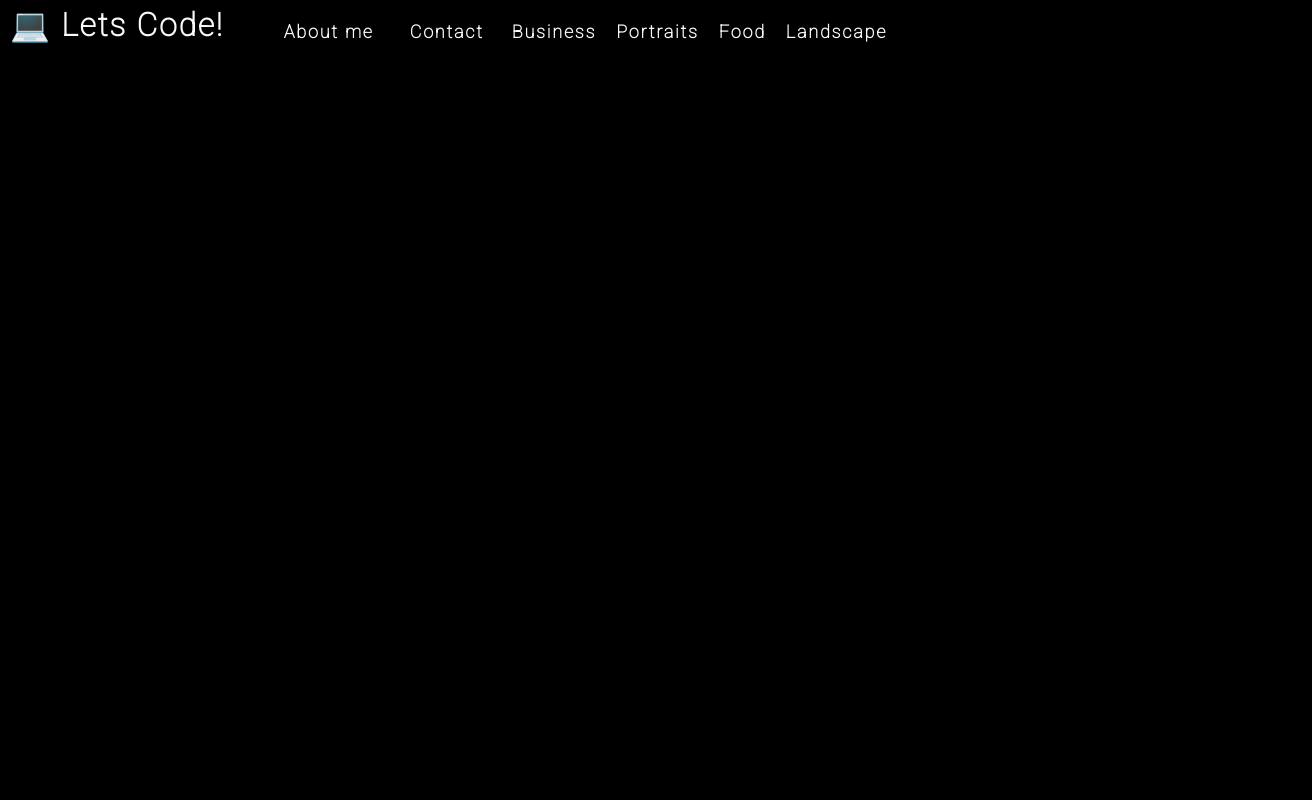
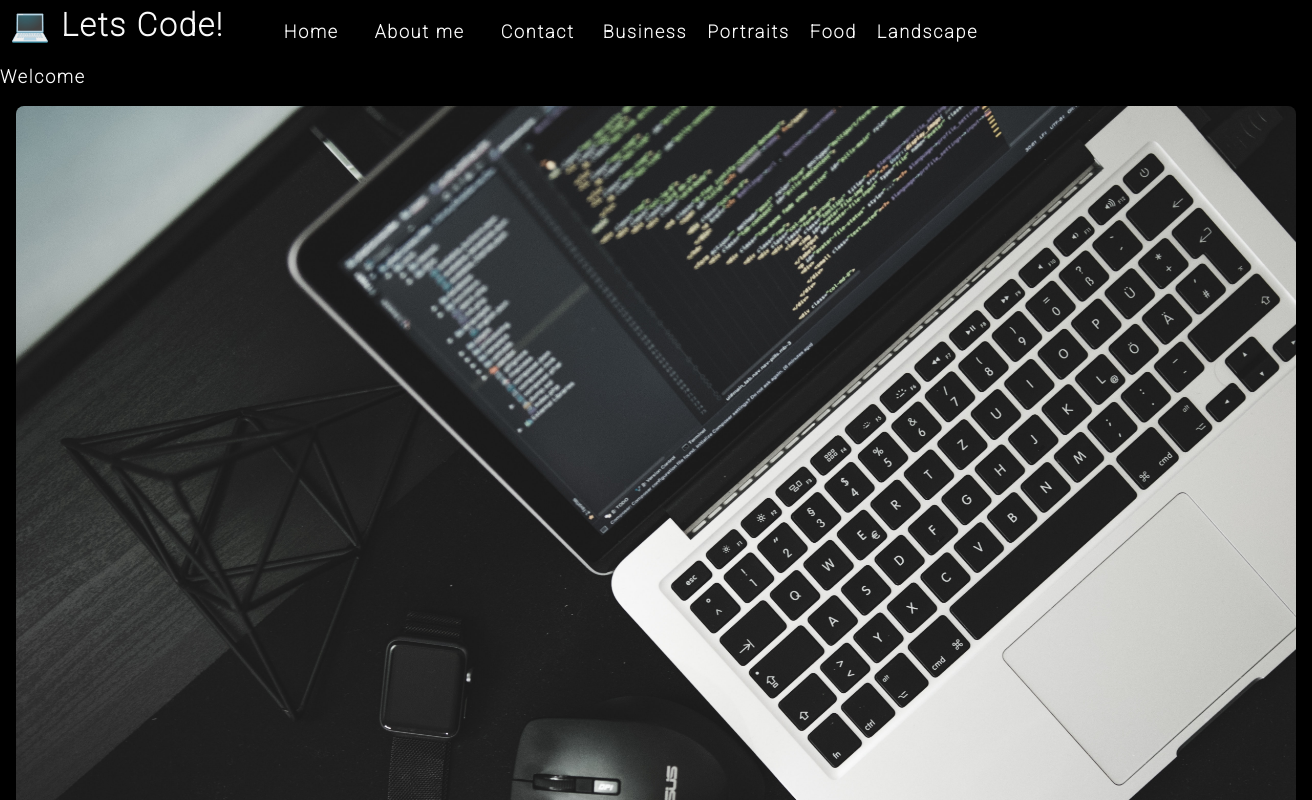
Before and after one commit to SantiBass/React-Portfolio, a React (Create React App) app: page /home in a window 1280 px wide. Shown: the top 800 px of the page, 1312 px wide, since content can reach past the window. Built offline with nearby package versions, Linux system fonts and the light colour scheme.

Commit message:
working on homejss

```diff
--- a/src/App.js
+++ b/src/App.js
@@ -1,9 +1,10 @@
 import React from 'react';
 // import logo from './logo.svg';
 import { BrowserRouter as Router, Route, Routes } from "react-router-dom";
-import About from './components/About/about';
+import About from './components/About/About';
 import Nav from './components/Nav/nav';
-import Business from './components/Business/business';
+import Business from './components/Business/Business';
+import Home from './components/Home/Home';
 import './App.css';
 
 function App() {
@@ -13,11 +14,12 @@ function App() {
       <Router>
         <Nav />
 <Routes>
-        <Route path="/business" element={<Business/>}/>
 
+        <Route path="/home" element={<Home/>} />
 
         <Route path="/about" element={<About/>} />
 
+        <Route path="/business" element={<Business/>}/>
 
         <Route path="/" element={<About/>}/>
 
--- /dev/null
+++ b/src/components/Home/Home.js
@@ -0,0 +1,17 @@
+import React from 'react'
+import coverImage from '../../assets/cover/logo.jpg'
+function Home() {
+  return (
+    <>
+    <div className='welcome'>Welcome
+    <div>
+          <img src={coverImage} className="my-2 mx-2" style={{ width: "100%", borderRadius: "8px"  }} alt="cover" />
+      </div>
+      <div></div>
+      </div>
+    </>
+
+  )
+}
+
+export default Home
--- a/src/components/Nav/nav.js
+++ b/src/components/Nav/nav.js
@@ -23,6 +23,11 @@ function Nav() {
       </h2>
       <nav>
         <ul className="flex-row">
+          <li className="mx-2">
+            <NavLink to="/home" onClick={() => handleClick()}>
+              Home
+            </NavLink>
+          </li>
           <li className="mx-2">
             <NavLink to="/about" onClick={() => handleClick()}>
               About me
```
